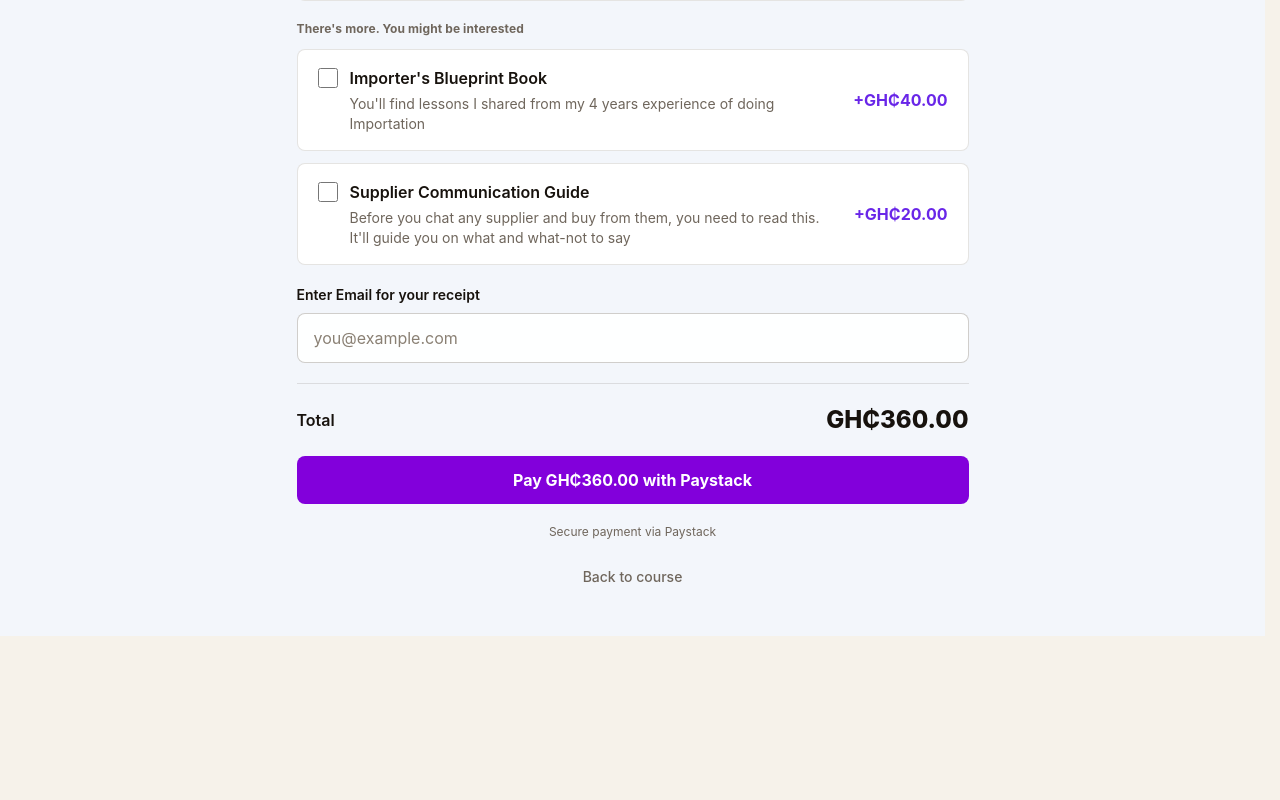
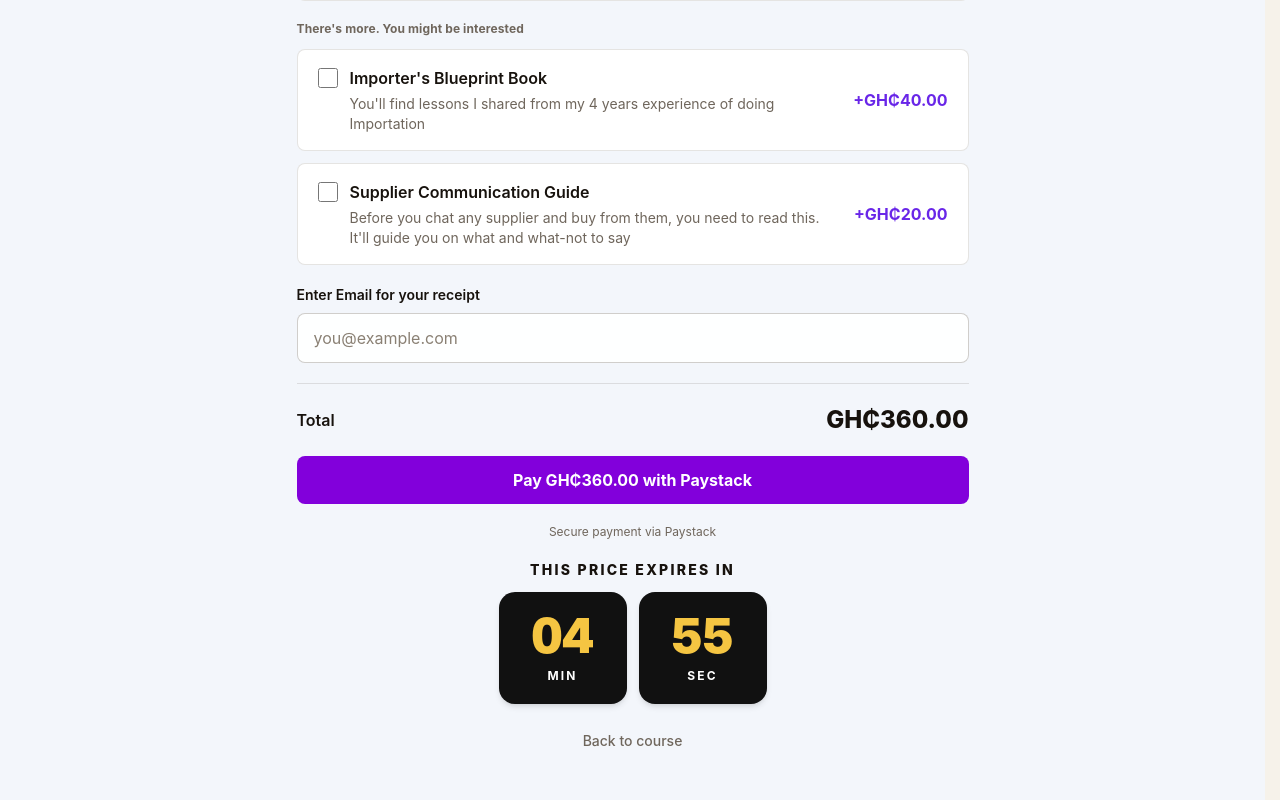
Before and after one commit to MrEben/importwithbusydev, a React (Vite) app: page /upsell in a window 1280 px wide. Shown: the part 291-1091 px from the top of the page. Before the commit the page ends 927 px from the top, so only its background shows below. Built offline with nearby package versions, Linux system fonts and the light colour scheme.

Commit message:
added a countdown timer

```diff
--- a/src/pages/ThankYouPage.jsx
+++ b/src/pages/ThankYouPage.jsx
@@ -81,6 +81,7 @@ export default function ThankYouPage() {
   const isCoachingPayment =
     isConfirmed && verification.packageId === "one-on-one-coaching";
   const isChecking = verificationState === "checking";
+  const [coachingCountdownSeconds, setCoachingCountdownSeconds] = useState(10 * 60);
   const [coachingEmail, setCoachingEmail] = useState("");
   const [isStartingCoachingPayment, setIsStartingCoachingPayment] = useState(false);
   const [coachingError, setCoachingError] = useState("");
@@ -92,6 +93,23 @@ export default function ThankYouPage() {
         : verificationState === "error"
           ? "We couldn’t verify your payment"
           : "Payment not confirmed";
+  const coachingCountdownMinutes = String(Math.floor(coachingCountdownSeconds / 60)).padStart(
+    2,
+    "0",
+  );
+  const coachingCountdownRemainder = String(coachingCountdownSeconds % 60).padStart(2, "0");
+
+  useEffect(() => {
+    if (!isConfirmed || isCoachingPayment || coachingCountdownSeconds === 0) {
+      return undefined;
+    }
+
+    const timeout = window.setTimeout(() => {
+      setCoachingCountdownSeconds((seconds) => Math.max(seconds - 1, 0));
+    }, 1000);
+
+    return () => window.clearTimeout(timeout);
+  }, [coachingCountdownSeconds, isConfirmed, isCoachingPayment]);
 
   useEffect(() => {
     if (!isConfirmed || !reference || trackedPurchaseReferences.current.has(reference)) {
@@ -329,6 +347,33 @@ export default function ThankYouPage() {
                   </div>
                 ) : isConfirmed && !isCoachingPayment ? (
                   <div className="mt-8 border-t border-slate-200 pt-7">
+                    <div
+                      className="mb-6 text-center"
+                      role="timer"
+                      aria-label={`This coaching offer expires in ${coachingCountdownMinutes}:${coachingCountdownRemainder}`}
+                    >
+                      <p className="text-sm font-extrabold uppercase tracking-[0.16em] text-slate-900">
+                        This offer expires in
+                      </p>
+                      <div className="mt-3 flex justify-center gap-3">
+                        <div className="flex h-24 w-28 flex-col items-center justify-center rounded-2xl bg-[#111111] shadow-md sm:h-28 sm:w-32">
+                          <span className="text-4xl font-black leading-none tabular-nums text-[#F5C542] sm:text-5xl">
+                            {coachingCountdownMinutes}
+                          </span>
+                          <span className="mt-2 text-xs font-bold uppercase tracking-[0.18em] text-white">
+                            Min
+                          </span>
+                        </div>
+                        <div className="flex h-24 w-28 flex-col items-center justify-center rounded-2xl bg-[#111111] shadow-md sm:h-28 sm:w-32">
+                          <span className="text-4xl font-black leading-none tabular-nums text-[#F5C542] sm:text-5xl">
+                            {coachingCountdownRemainder}
+                          </span>
+                          <span className="mt-2 text-xs font-bold uppercase tracking-[0.18em] text-white">
+                            Sec
+                          </span>
+                        </div>
+                      </div>
+                    </div>
                     <p className="mb-2 text-center text-sm font-bold italic text-amber-700">
                       Introducing...
                     </p>
--- a/src/pages/UpsellPage.jsx
+++ b/src/pages/UpsellPage.jsx
@@ -23,6 +23,7 @@ export default function UpsellPage() {
   });
   const [isStartingPayment, setIsStartingPayment] = useState(false);
   const [error, setError] = useState("");
+  const [countdownSeconds, setCountdownSeconds] = useState(5 * 60);
 
   const total =
     COURSE_PRICE_GHS +
@@ -30,6 +31,18 @@ export default function UpsellPage() {
       (sum, addOn) => sum + (selectedAddOns.includes(addOn.id) ? addOn.priceGhs : 0),
       0,
     );
+
+  useEffect(() => {
+    if (countdownSeconds === 0) {
+      return undefined;
+    }
+
+    const timeout = window.setTimeout(() => {
+      setCountdownSeconds((seconds) => Math.max(seconds - 1, 0));
+    }, 1000);
+
+    return () => window.clearTimeout(timeout);
+  }, [countdownSeconds]);
 
   useEffect(() => {
     initiateCheckout({
@@ -75,6 +88,10 @@ export default function UpsellPage() {
       setIsStartingPayment(false);
     }
   }
+
+  const countdownDisplay = `${String(Math.floor(countdownSeconds / 60)).padStart(2, "0")}:${String(
+    countdownSeconds % 60,
+  ).padStart(2, "0")}`;
 
   return (
     <main className="min-h-screen bg-[#F3F6FB] px-4 py-8 font-sans text-[var(--text)] sm:px-6 sm:py-12">
@@ -180,6 +197,26 @@ export default function UpsellPage() {
           <p className="text-center text-xs text-[var(--text-muted)]">Secure payment via Paystack</p>
         </form>
 
+        <div className="mt-5 text-center" role="timer" aria-label={`This price expires in ${countdownDisplay}`}>
+          <p className="text-sm font-extrabold uppercase tracking-[0.16em] text-[var(--text)]">
+            This price expires in
+          </p>
+          <div className="mt-3 flex justify-center gap-3">
+            <div className="flex h-24 w-28 flex-col items-center justify-center rounded-2xl bg-[#111111] shadow-md sm:h-28 sm:w-32">
+              <span className="text-4xl font-black leading-none tabular-nums text-[#F5C542] sm:text-5xl">
+                {String(Math.floor(countdownSeconds / 60)).padStart(2, "0")}
+              </span>
+              <span className="mt-2 text-xs font-bold uppercase tracking-[0.18em] text-white">Min</span>
+            </div>
+            <div className="flex h-24 w-28 flex-col items-center justify-center rounded-2xl bg-[#111111] shadow-md sm:h-28 sm:w-32">
+              <span className="text-4xl font-black leading-none tabular-nums text-[#F5C542] sm:text-5xl">
+                {String(countdownSeconds % 60).padStart(2, "0")}
+              </span>
+              <span className="mt-2 text-xs font-bold uppercase tracking-[0.18em] text-white">Sec</span>
+            </div>
+          </div>
+        </div>
+
         <div className="mt-6 text-center">
           <Link to="/checkout" className="text-sm font-medium text-[var(--text-muted)] transition hover:text-[var(--text)]">
             Back to course
```
